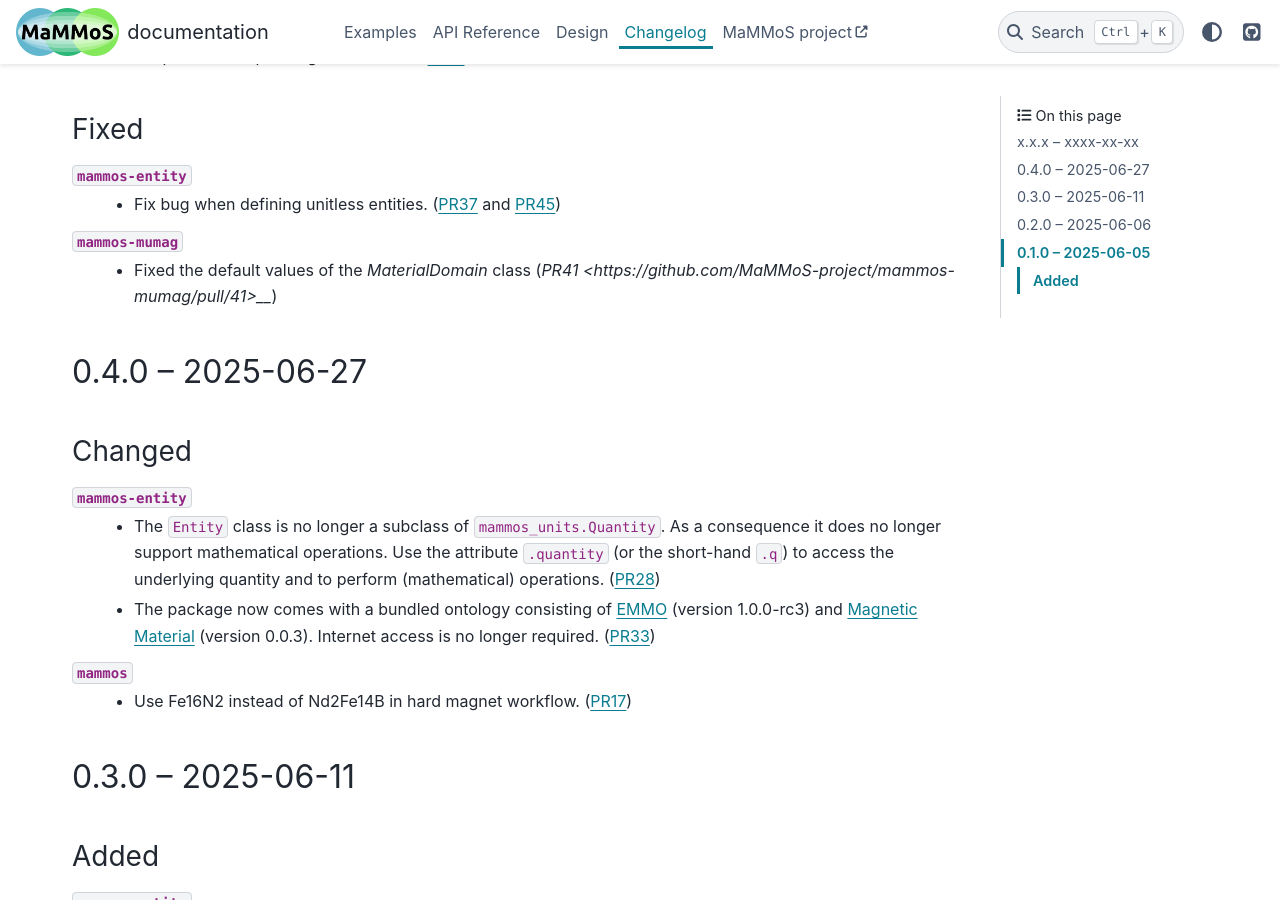
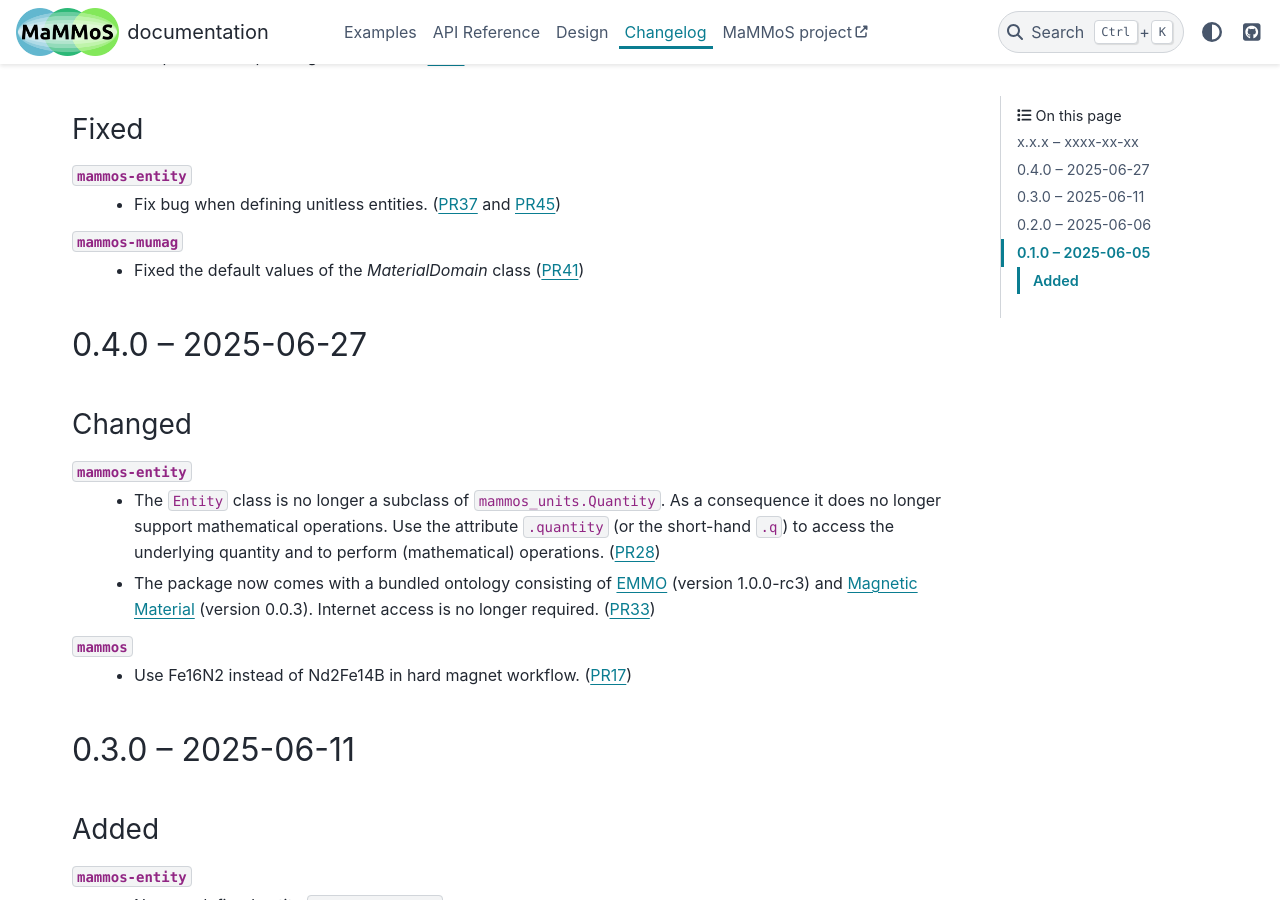
Before and after one commit to MaMMoS-project/mammos, a Sphinx documentation site: the page built from docs/source/changelog.rst, in a window 1280 px wide and 900 px high, scrolled down 734 px. Built offline with Sphinx 7.4.7 and the PyData theme 0.15.4, drawn with Linux system fonts in a browser that asks for light colours; pages that are not in the unit, such as notebooks, are missing from menus; the version number is read from the project's files by our own code.

Commit message:
docs: fix changelog

```diff
--- a/docs/source/changelog.rst
+++ b/docs/source/changelog.rst
@@ -31,7 +31,7 @@ Fixed
 ``mammos-entity``
   - Fix bug when defining unitless entities. (`PR37 <https://github.com/MaMMoS-project/mammos-entity/pull/37>`__ and `PR45 <https://github.com/MaMMoS-project/mammos-entity/pull/45>`__)
 ``mammos-mumag``
-  - Fixed the default values of the `MaterialDomain` class (`PR41 <https://github.com/MaMMoS-project/mammos-mumag/pull/41>__`)
+  - Fixed the default values of the `MaterialDomain` class (`PR41 <https://github.com/MaMMoS-project/mammos-mumag/pull/41>`__)
 
 0.4.0 -- 2025-06-27
 ===================
```
